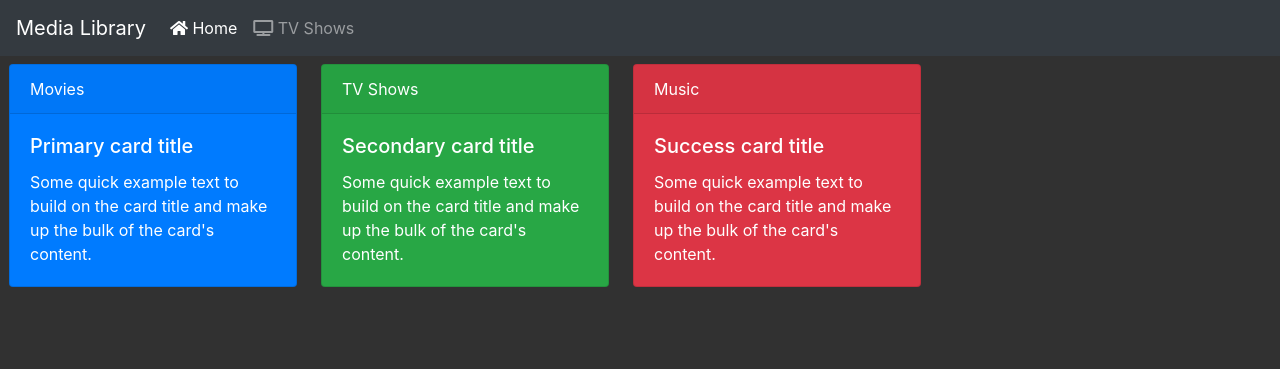
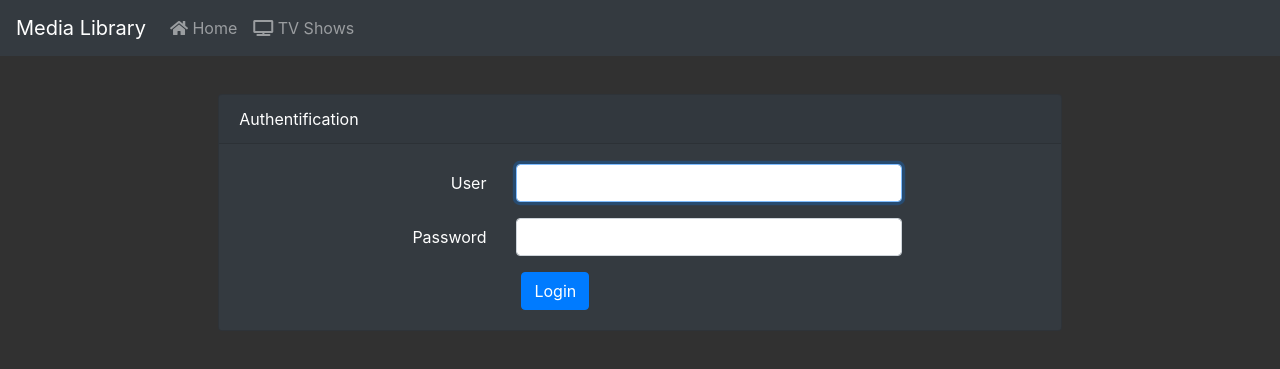
Before and after one commit to drosoCode/Zogwine, a Flask app: page / in a window 1280 px wide. Shown: the top 369 px of the page. Run offline with Flask 2, Linux system fonts and the light colour scheme; parts of the project's set-up code (start-up, migrations or seed data) failed here and were passed over; some libraries are stand-ins or nearby versions.

Commit message:
Added authentification support

```diff
--- a/static/library.js
+++ b/static/library.js
@@ -2,7 +2,7 @@
 document.addEventListener('DOMContentLoaded', () => {
 
     window.addEventListener('hashchange', () => changePage());
-    changePage("home");
+    changePage();
 
 });
 
@@ -17,17 +17,28 @@ function httpGet(theUrl, sync=false)
 var apiEndpoint = "http://192.168.1.9:5000/api/";
 var tvshows;
 var tvsE;
+var userToken = null;
 
 function changePage()
 {
     let hash = location.hash.slice(1);
 
-    if(hash == "tvshows")
+    if(userToken == null)
+    {
+        document.querySelector("#homeNav").classList.remove("active");
+        document.querySelector("#tvshowsNav").classList.remove("active");
+        document.querySelector("#home").hidden = true;
+        document.querySelector("#content").hidden = true;
+        document.querySelector("#login").hidden = false;
+        console.log("loutre");
+    }
+    else if(hash == "tvshows")
     {
         document.querySelector("#homeNav").classList.remove("active");
         document.querySelector("#tvshowsNav").classList.add("active");
         document.querySelector("#home").hidden = true;
         document.querySelector("#content").hidden = false;
+        document.querySelector("#login").hidden = true;
         showTVS();
     }
     else if(hash.indexOf("tvshow_") != -1)
@@ -36,6 +47,7 @@ function changePage()
         document.querySelector("#tvshowsNav").classList.add("active");
         document.querySelector("#home").hidden = true;
         document.querySelector("#content").hidden = false;
+        document.querySelector("#login").hidden = true;
         showTVSEpisodes(hash.substring(7));
     }
     else
@@ -44,6 +56,23 @@ function changePage()
         document.querySelector("#tvshowsNav").classList.remove("active");
         document.querySelector("#content").hidden = true;
         document.querySelector("#home").hidden = false;
+        document.querySelector("#login").hidden = true;
+    }
+}
+
+function login()
+{
+    let user = document.querySelector("#login_user").value;
+    let pass = document.querySelector("#login_password").value;
+    let ret = httpGet(apiEndpoint+"users/authenticate?user="+user+"&password="+pass);
+    try
+    {
+        userToken = JSON.parse(ret)["response"];
+        changePage();
+    }
+    catch
+    {
+        alert("Authentification Failed");
     }
 }
 
--- a/templates/index.html
+++ b/templates/index.html
@@ -72,7 +72,32 @@
                       </div>
         </div>
 
-        <div id="content"  class="cardsContainer mx-auto">
+        <div id="content" class="cardsContainer mx-auto">
+        </div>
+
+        <div class="row justify-content-center" style="margin-top: 3%;" id="login">
+            <div class="col-md-8">
+                <div class="card text-white bg-dark">
+                    <div class="card-header">Authentification</div>
+                    <div class="card-body">
+                        <div class="form-group row">
+                            <label for="login_user" class="col-md-4 col-form-label text-md-right">User</label>
+                            <div class="col-md-6">
+                                <input type="text" id="login_user" class="form-control" name="login_user" required autofocus>
+                            </div>
+                        </div>
+                        <div class="form-group row">
+                            <label for="login_password" class="col-md-4 col-form-label text-md-right">Password</label>
+                            <div class="col-md-6">
+                                <input type="password" id="login_password" class="form-control" name="login_password" required>
+                            </div>
+                        </div>
+                        <div class="col-md-6 offset-md-4">
+                            <button type="submit" class="btn btn-primary" onclick="login();">Login</button>
+                        </div>
+                    </div>
+                </div>
+            </div>
         </div>
 
         <style id="cssContainer"></style>
```
Also changed, not shown: api.py (+9 -4 lines).
